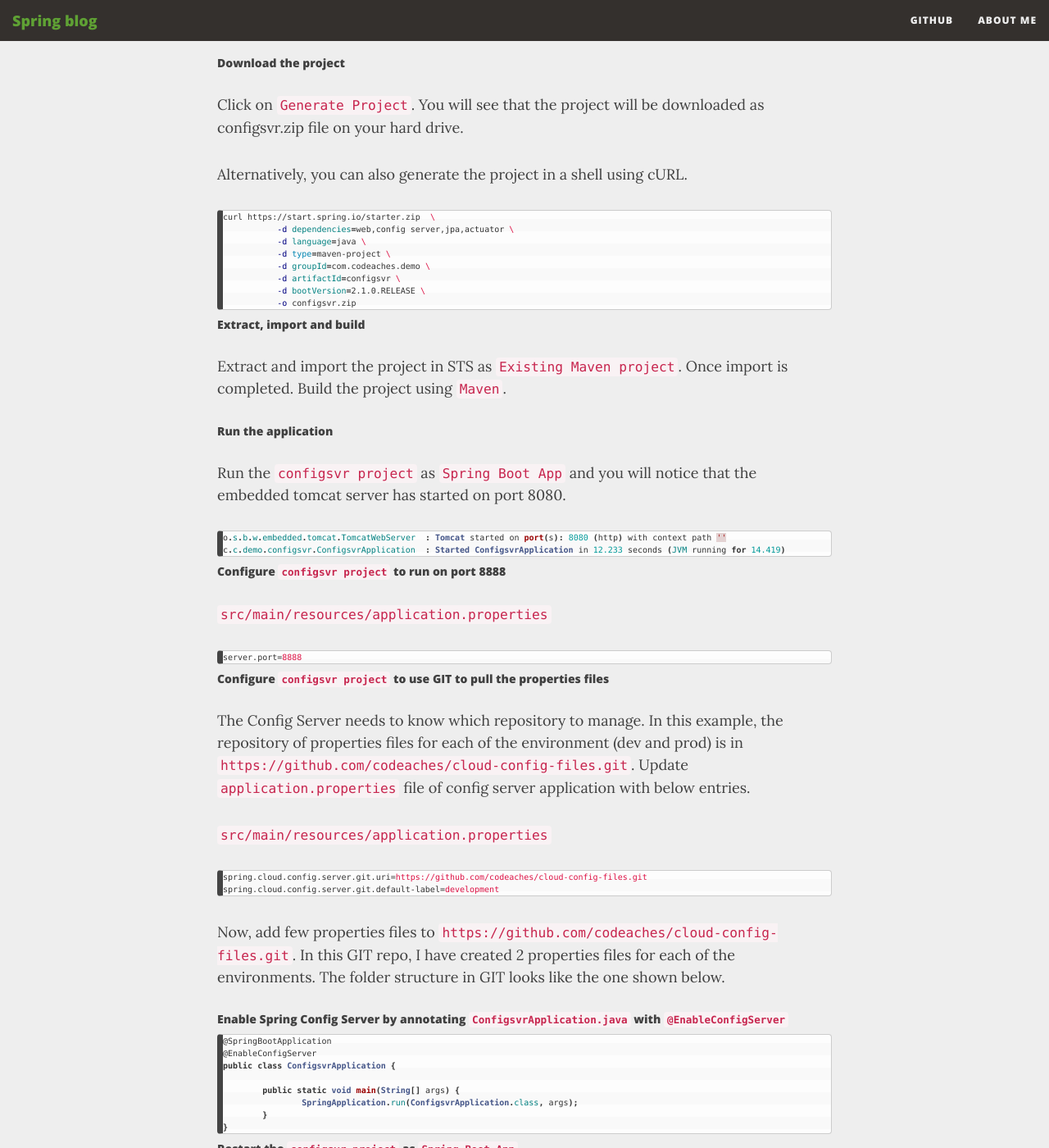
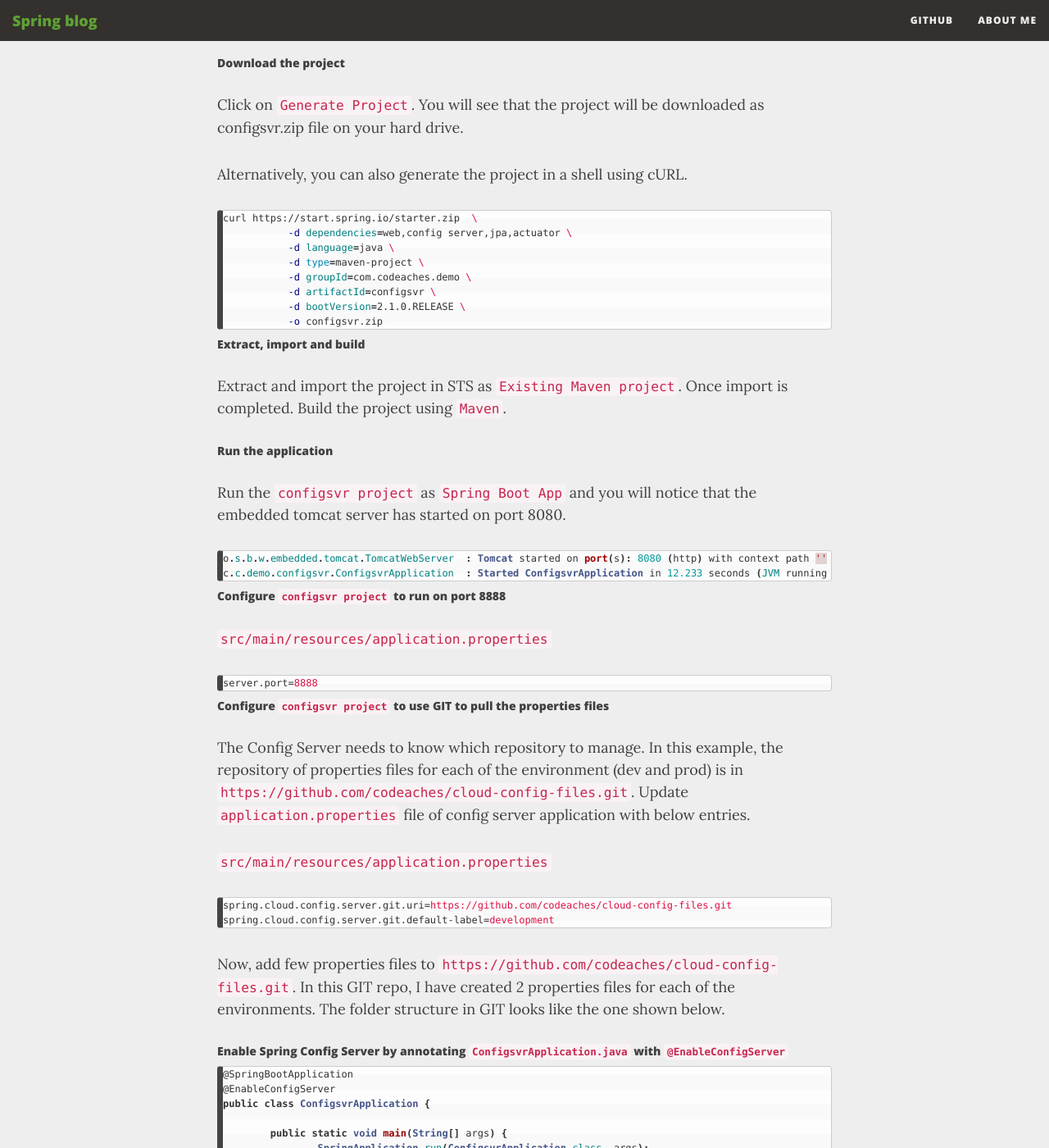
Before and after one commit to codeaches/codeaches.github.io, a Jekyll site: the page built from _posts/2018-11-10-Spring Cloud-Setup Config Server to use GIT.md, in a window 1280 px wide and 1400 px high, scrolled down 1414 px. Shown: the whole window at 82% size. Built offline with Jekyll 4.4.1, drawn with Linux system fonts in a browser that asks for light colours; nearby versions of some CDN libraries.

Commit message:
no message

```diff
--- a/css/main.css
+++ b/css/main.css
@@ -663,10 +663,10 @@
 }
 
 /* --- Code blocks --- */
-/* --- pre.font-size changed from 16px to 10px;--- */
+/* --- pre.font-size changed from 16px to 12px;--- */
 
 pre {
-  font-size: 10px;
+  font-size: 12px;
   line-height: 1.5em;
 }
 pre code {
```
